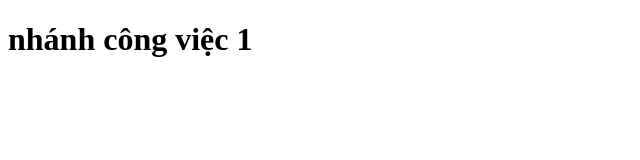
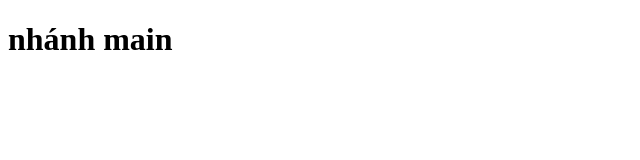
Before and after one commit to laobach35-eng/duan3, a plain HTML site: page new1.html in a window 1280 px wide. Shown: the whole page, without its empty margins (0-640 px from the left). Drawn offline with Linux system fonts and the light colour scheme.

Commit message:
nhánh main

```diff
--- a/new1.html
+++ b/new1.html
@@ -6,6 +6,6 @@
     <title>Document</title>
 </head>
 <body>
-    <h1>nhánh công việc 1</h1>
+    <h1>nhánh main</h1>
 </body>
 </html>
```
